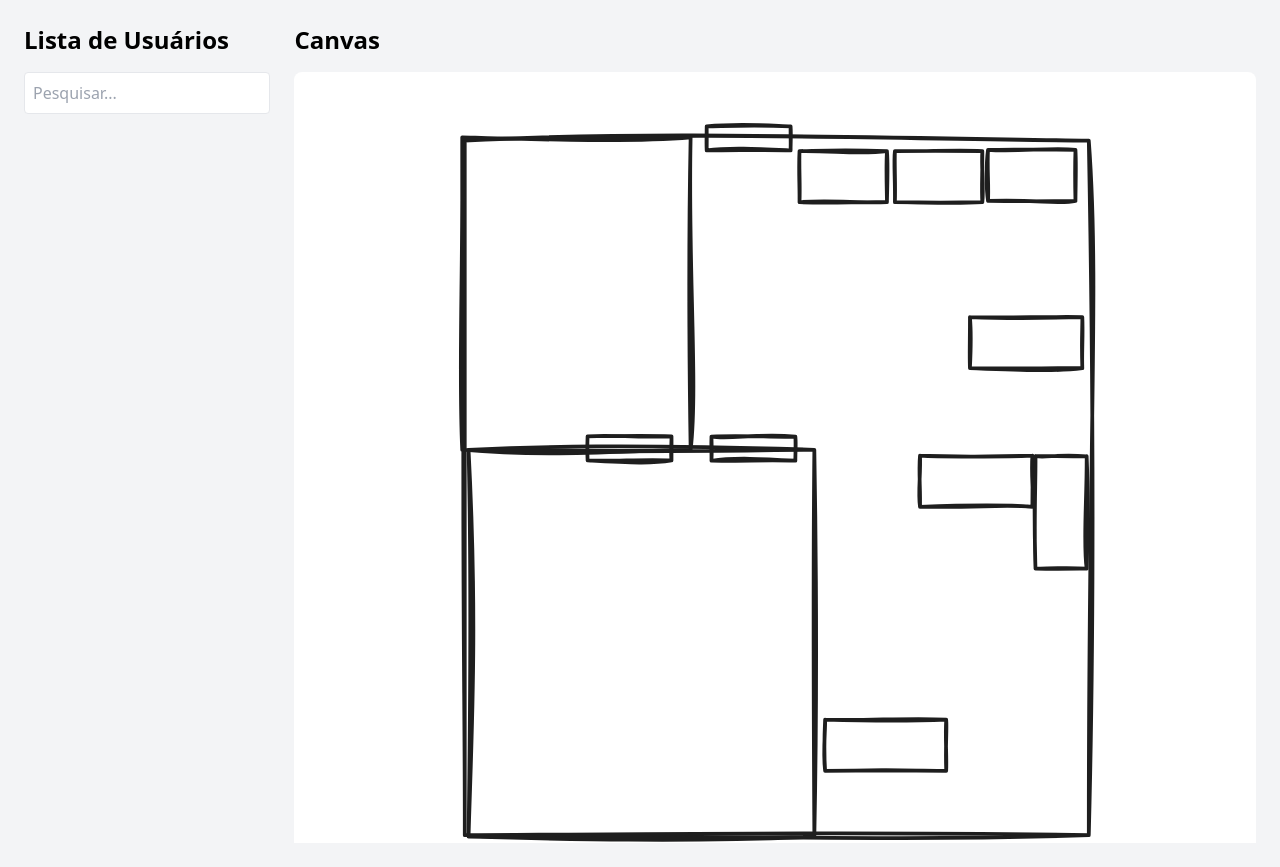
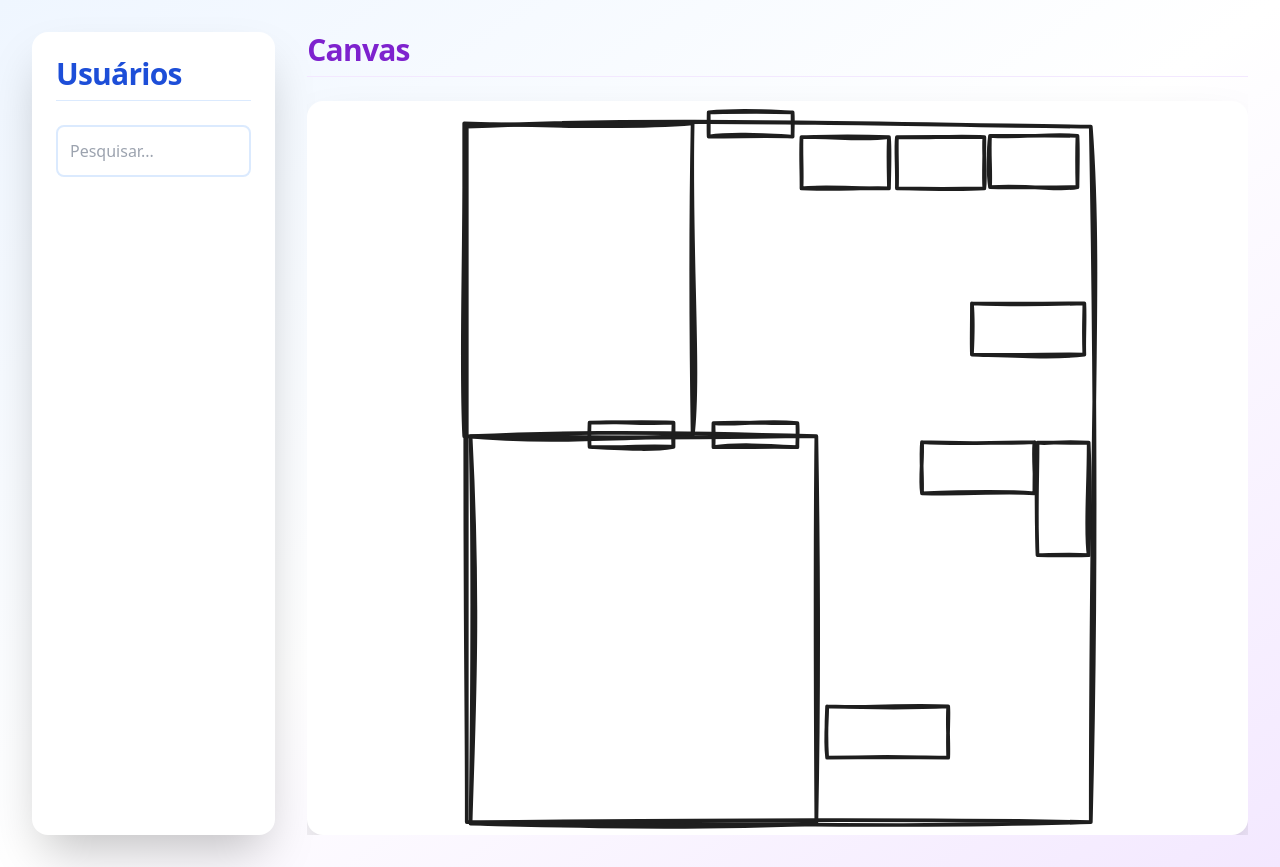
Before and after one commit to AntonioMenelau/connections-client, a Flask app: page / in a window 1280 px wide. Run offline with Flask 3, Linux system fonts and the light colour scheme; some libraries are stand-ins or nearby versions.

Commit message:
adicao da rota lsit

```diff
--- a/Server/app.py
+++ b/Server/app.py
@@ -2,10 +2,12 @@ from flask import Flask, render_template, request
 from flask_socketio import SocketIO, emit, disconnect
 import sqlite3
 import threading
+from routes.list_route import list_bp
 
 app = Flask(__name__)
 app.config['SECRET_KEY'] = 'segredo123'
 socketio = SocketIO(app)
+app.register_blueprint(list_bp)
 
 DATABASE = 'usuarios.db'
 
@@ -26,16 +28,16 @@ def init_db():
     conn.commit()
     conn.close()
 
-def atualizar_status(username, status, info=any):
+def atualizar_status(username, status, info=None):
     conn = sqlite3.connect(DATABASE)
     cursor = conn.cursor()
-    if info == any:
+    if info is None:
         cursor.execute("UPDATE usuarios SET status = ? WHERE username = ?", (status, username))
     else:
         cursor.execute("UPDATE usuarios SET status = ?, info = ? WHERE username = ?", (status, info, username))
 
-    if cursor.rowcount == 0 and username != None:
-        cursor.execute("INSERT INTO usuarios (username, status, info) VALUES (?, ?, ?)", (username, status, info))
+    if cursor.rowcount == 0 and username is not None:
+        cursor.execute("INSERT INTO usuarios (username, status, info) VALUES (?, ?, ?)", (username, status, info if info is not None else ""))
     conn.commit()
     conn.close()
 
@@ -67,6 +69,8 @@ def handle_registrar_usuario(data):
     info = data.get('sistema_info_str')
     if not username:
         return
+
+    # Atualizar status e info independente se é novo usuário ou reconexão
     atualizar_status(username, 'online', info)
     print(f'Usuário {username} conectado com SID {request.sid}')
     usuarios_conectados[f"{request.sid}"] = username
--- /dev/null
+++ b/Server/routes/list_route.py
@@ -0,0 +1,19 @@
+from flask import Blueprint, render_template
+import sqlite3
+
+DATABASE = 'usuarios.db'
+
+list_bp = Blueprint('list', __name__)
+
+def obter_usuarios():
+    conn = sqlite3.connect(DATABASE)
+    cursor = conn.cursor()
+    cursor.execute("SELECT username, status, info FROM usuarios")
+    usuarios = cursor.fetchall()
+    conn.close()
+    return usuarios
+
+@list_bp.route('/list')
+def list_users():
+    usuarios = obter_usuarios()
+    return render_template('list.html', usuarios=usuarios)
--- a/Server/static/main.js
+++ b/Server/static/main.js
@@ -69,6 +69,8 @@ document.addEventListener('DOMContentLoaded', () => {
                 element.className = `absolute cursor-pointer hover:shadow-lg p-2 rounded-full
                                     flex items-center justify-center text-white font-bold text-[12px]
                                     ${usuario[1] === 'online' ? 'bg-green-500' : 'bg-red-500'}`;
+                element.dataset.info = usuario[2]; // <-- Atualiza as informações!
+                element.dataset.usuario = JSON.stringify(usuario); // <-- Atualiza o objeto completo!
             }
         });
     };
--- a/Server/templates/index.html
+++ b/Server/templates/index.html
@@ -1,4 +1,3 @@
-<!DOCTYPE html>
 <!DOCTYPE html>
 <html lang="pt-BR">
 <head>
@@ -14,19 +13,21 @@
         }
     </style>
 </head>
-<body class="bg-gray-100">
-    <div class="flex gap-6 p-6 h-screen">
+<body class="bg-gradient-to-br from-blue-50 via-white to-purple-100 min-h-screen">
+    <div class="flex gap-8 p-8 h-screen">
         <!-- Lista de Usuários -->
-        <div class="w-1/5 flex flex-col">
-            <h2 class="text-2xl font-bold mb-4">Lista de Usuários</h2>
-            <input type="text" id="searchInput" placeholder="Pesquisar..." class="mb-4 p-2 border rounded">
-            <ul id="listaUsuarios" class="space-y-2 overflow-y-auto flex-1"></ul>
+        <div class="w-1/5 flex flex-col bg-white rounded-2xl shadow-2xl p-6">
+            <h2 class="text-3xl font-extrabold mb-6 text-blue-700 tracking-tight border-b pb-2 border-blue-100">Usuários</h2>
+            <input type="text" id="searchInput" placeholder="Pesquisar..." class="mb-4 p-3 border-2 border-blue-100 rounded-lg focus:outline-none focus:ring-2 focus:ring-blue-300 transition">
+            <ul id="listaUsuarios" class="space-y-2 overflow-y-auto flex-1">
+                <!-- Itens da lista devem receber classes de hover no JS -->
+            </ul>
         </div>
 
         <!-- Área do Canvas -->
-        <div class="flex-1 relative overflow-hidden max-h-screen">
-          <h2 class="text-2xl font-bold mb-4">Canvas</h2>
-          <div id="canvasWrapper" class="relative h-full w-full overflow-hidden bg-white rounded-lg shadow-xl">
+        <div class="flex-1 relative overflow-hidden max-h-screen flex flex-col">
+            <h2 class="text-3xl font-extrabold mb-6 text-purple-700 tracking-tight border-b pb-2 border-purple-100">Canvas</h2>
+            <div id="canvasWrapper" class="relative flex-1 w-full overflow-hidden bg-white rounded-2xl shadow-2xl">
                 <div id="canvasContainer" class="canvas-container relative h-full w-full">
                     <div id="canvasArea" class="relative flex items-center justify-center h-full w-full overflow-y-auto">
                         <img src="{{ url_for('static', filename='imgs/tic.svg') }}"
@@ -39,19 +40,19 @@
     </div>
 
     <!-- Menu de contexto -->
-    <div id="contextMenu" class="hidden absolute bg-white shadow-lg rounded border border-gray-200">
+    <div id="contextMenu" class="hidden absolute bg-white shadow-xl rounded-lg border border-gray-200 z-50">
         <ul>
-            <li class="px-4 py-2 hover:bg-gray-100 cursor-pointer" id="deleteOption">Deletar</li>
-            <li class="px-4 py-2 hover:bg-gray-100 cursor-pointer" id="infoOption">Mais Informações</li>
+            <li class="px-6 py-3 hover:bg-red-100 text-red-600 font-semibold cursor-pointer transition" id="deleteOption">Deletar</li>
+            <li class="px-6 py-3 hover:bg-blue-100 text-blue-600 font-semibold cursor-pointer transition" id="infoOption">Mais Informações</li>
         </ul>
     </div>
 
     <!-- Sidebar de informações -->
-    <div id="sidebar" class="hidden fixed right-0 top-0 h-full w-100 bg-white shadow-lg p-4 overflow-y-auto">
-        <h2 class="text-lg font-bold mb-4">Informações</h2>
-        <pre id="infoContent" class="whitespace-pre-wrap"></pre>
+    <div id="sidebar" class="hidden fixed right-0 top-0 h-full w-96 bg-white shadow-2xl p-8 overflow-y-auto z-40 border-l border-blue-100">
+        <h2 class="text-2xl font-bold mb-4 text-blue-700">Informações</h2>
+        <pre id="infoContent" class="whitespace-pre-wrap text-gray-700"></pre>
         <button onclick="document.getElementById('sidebar').classList.add('hidden')"
-                class="mt-4 px-4 py-2 bg-gray-200 hover:bg-gray-300 rounded">
+                class="mt-6 px-6 py-2 bg-blue-100 hover:bg-blue-200 text-blue-700 rounded-lg font-semibold transition">
             Fechar
         </button>
     </div>
```
Also changed, not shown: Client/infoClient.py (+23 -10 lines), Server/templates/list.html (added, +74 -0 lines), Server/usuarios.db (added), 1 other file. Lines whose indentation alone changed are shown as unchanged.
